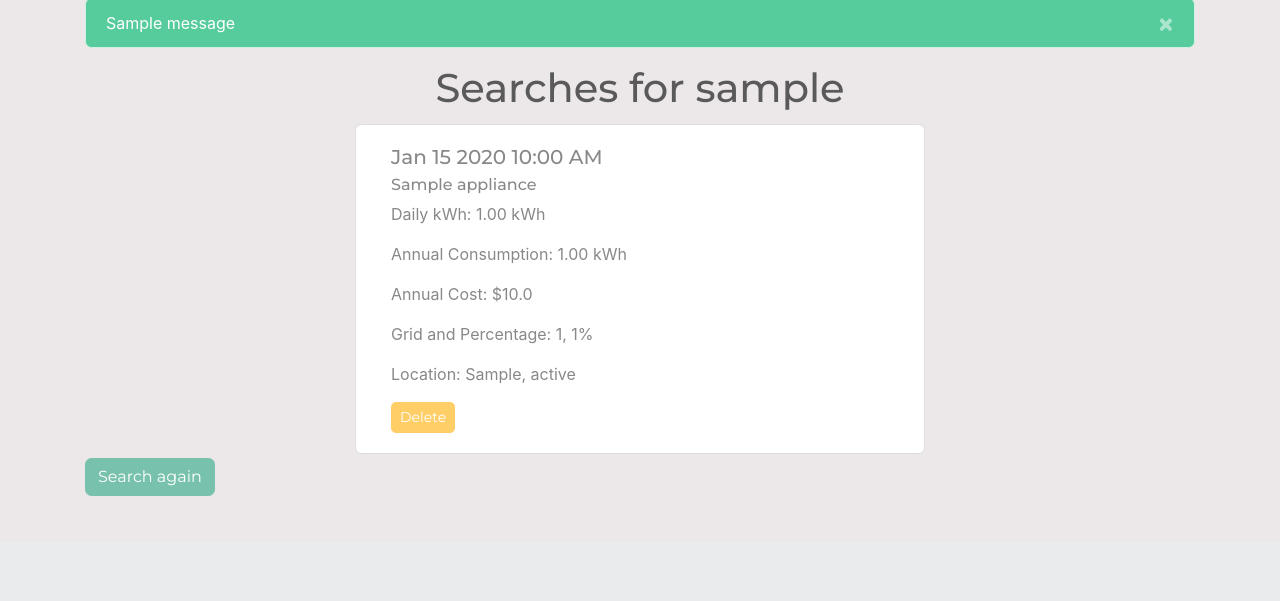
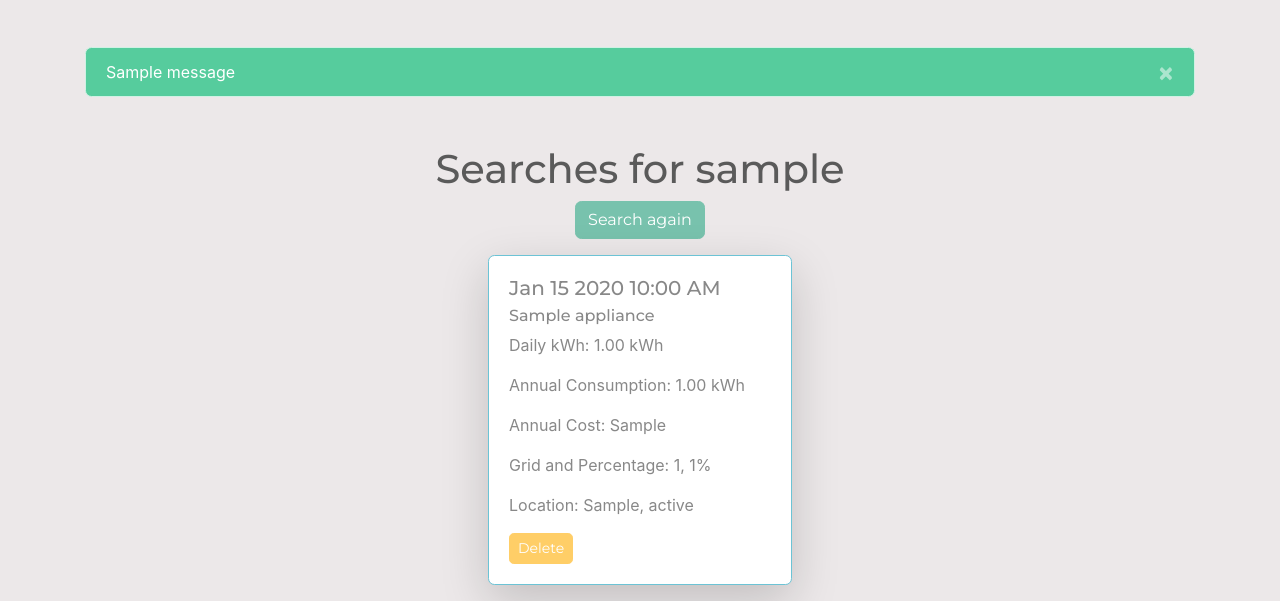
Before and after one commit to eaquin1/EnergyGuideCalculator, a Flask app: page /saved/1 in a window 1280 px wide. Shown: the part 258-859 px from the top of the page. Before the commit the page ends 800 px from the top, so only its background shows below. Run offline with Flask 2, Linux system fonts and the light colour scheme; the first user in the database is signed in; tables that the repository leaves empty hold one stand-in row (Sample ...); one stand-in notice (Sample message) is shown; some libraries are stand-ins or nearby versions.

Commit message:
refactored grid layout

```diff
--- a/app.py
+++ b/app.py
@@ -10,6 +10,7 @@ import utils
 from sqlalchemy.exc import IntegrityError
 from flask_login import LoginManager, current_user, login_required, login_user, logout_user
 import datetime
+import locale
 
 app = Flask(__name__)
 csrf = CSRFProtect(app)
@@ -37,6 +38,9 @@ connect_db(app)
 
 login_manager = LoginManager()
 login_manager.init_app(app)
+
+#set locale for formatting
+locale.setlocale(locale.LC_ALL, 'en_US')
 
 @login_manager.user_loader
 def load_user(user_id):
--- a/models.py
+++ b/models.py
@@ -82,7 +82,7 @@ class UserSearch(db.Model):
     appliance_id = db.Column(db.Integer, db.ForeignKey('appliances.id', ondelete='CASCADE'), nullable=False)
     daily_kWh = db.Column(db.Float, nullable=False)
     annual_Consump = db.Column(db.Float, nullable=False)
-    annual_Cost = db.Column(db.Float, nullable=False)
+    annual_Cost = db.Column(db.String, nullable=False)
     timestamp = db.Column(db.DateTime, nullable=False, default=datetime.utcnow())
     grid = db.Column(db.Text, nullable=False)
     gridpercent = db.Column(db.Integer, nullable=False)
@@ -92,7 +92,7 @@ class UserSearch(db.Model):
     @property
     def friendly_date(self):
         """"Return user friendly date"""
-        return f'{self.timestamp.strftime("%b %d %Y %H:%M %p")}'
+        return f'{self.timestamp.strftime("%b %d %Y %I:%M %p")}'
 
 class Utility(db.Model):
     """Average utility rates by location"""
--- a/static/energy.css
+++ b/static/energy.css
@@ -1,5 +1,9 @@
 body{
-  background-color: rgb(236, 232, 233);
+ background-color: rgb(236, 232, 233);
+}
+
+#bolt {
+  height: 28px;
 }
 
 #hero{
--- a/templates/base.html
+++ b/templates/base.html
@@ -15,9 +15,7 @@
 </head>
 <body>
     <nav class="navbar navbar-expand-md navbar-light bg-light">
-        <a class="navbar-brand" href="/">EnergyGuide <svg class="bi bi-lightning-fill" width="1em" height="1em" viewBox="0 0 16 16" fill="currentColor" xmlns="http://www.w3.org/2000/svg">
-            <path fill-rule="evenodd" d="M11.251.068a.5.5 0 01.227.58L9.677 6.5H13a.5.5 0 01.364.843l-8 8.5a.5.5 0 01-.842-.49L6.323 9.5H3a.5.5 0 01-.364-.843l8-8.5a.5.5 0 01.615-.09z" clip-rule="evenodd"/>
-          </svg></a>
+        <a class="navbar-brand" href="/">EnergyGuide <img src="https://img.icons8.com/nolan/64/lightning-bolt.png" alt="lightning-bolt" id="bolt"></a>
         <button class="navbar-toggler" type="button" data-toggle="collapse" data-target="#navbarSupportedContent" aria-controls="navbarSupportedContent" aria-expanded="false" aria-label="Toggle navigation">
             <span class="navbar-toggler-icon"></span>
         </button>
@@ -51,9 +49,18 @@
         </ul>
     </div>
     </nav>
+    <div class="container-fluid" id="hero"></div>
+    <div class="container">
 
+{% for category, message in get_flashed_messages(with_categories=True) %}
+        <div class="alert alert-{{ category }} alert-dismissible fade show mt-5" role="alert">{{ message }}
+            <button type="button" class="close" data-dismiss="alert" aria-label="Close">
+                <span aria-hidden="true">&times;</span>
+              </button>
+        </div>
+{% endfor %}
 
-
+        </div>
         {% block content %}
         {% endblock %}
 
--- a/templates/searches.html
+++ b/templates/searches.html
@@ -1,44 +1,43 @@
+
 {% extends 'base.html'%}
+{% block content %}
 
-{% block content %}
-<div class="container-fluid" id="hero"></div>
 <div class="container">
+  {% if searches == None %}
+  <h2>Please save some searches!</h2>
+  {%endif%}
+  <h1 class="text-center mt-5">Searches for {{current_user.username}}</h1>
+  <div class="row">
+    <a class="btn btn-primary mx-auto" href="/">Search again</a>
+  </div>
+  <div class="row justify-content-center">
+    {%for search in searches%}
 
-{% for category, message in get_flashed_messages(with_categories=True) %}
-        <div class="alert alert-{{ category }} alert-dismissible fade show" role="alert">{{ message }}
-            <button type="button" class="close" data-dismiss="alert" aria-label="Close">
-                <span aria-hidden="true">&times;</span>
-              </button>
-        </div>
+    <div class="card m-3 border border-info rounded shadow-lg" style="width: 19rem;">
+      <div class="card-body">
+        <h5 class="card-title">{{search.friendly_date}}</h5>
+        <h6 class="card-subtitle mb-2 text-muted">
+          {{search.appliances.name}}
+        </h6>
+        <p class="card-text">
+          Daily kWh: {{"{:.2f}".format(search.daily_kWh)}} kWh
+        </p>
+        <p class="card-text">
+          Annual Consumption: {{"{:.2f}".format(search.annual_Consump)}} kWh
+        </p>
+        <p class="card-text">Annual Cost: {{search.annual_Cost}}</p>
+        <p class="card-text">
+          Grid and Percentage: {{search.grid}}, {{search.gridpercent}}%
+        </p>
+        <p class="card-text">Location: {{search.city}}, {{search.state}}</p>
+        <form action="/delete-search/{{search.id}}" method="POST">
+          <input type="hidden" name="csrf_token" value="{{ csrf_token() }}" />
+          <button class="btn btn-sm btn-warning">Delete</button>
+        </form>
+      </div>
+    </div>
 
-{% endfor %}
-{% if searches == None %}
-<h2>Please save some searches!</h2>
-{%endif%}
-<h1 class="text-center">Searches for {{current_user.username}}</h1>
-{%for search in searches%}
-
-<div class="row justify-content-center">
-
-
-<div class="card m-1 col-sm-6">
-    <div class="card-body">
-      <h5 class="card-title">{{search.friendly_date}}</h5>
-      <h6 class="card-subtitle mb-2 text-muted">{{search.appliances.name}}</h6>
-      <p class="card-text">Daily kWh: {{"{:.2f}".format(search.daily_kWh)}} kWh</p>
-      <p class="card-text">Annual Consumption: {{"{:.2f}".format(search.annual_Consump)}} kWh</p>
-      <p class="card-text">Annual Cost: ${{search.annual_Cost}}</p>
-      <p class="card-text">Grid and Percentage: {{search.grid}}, {{search.gridpercent}}%</p>
-      <p class="card-text">Location: {{search.city}}, {{search.state}}</p>
-      <form action="/delete-search/{{search.id}}"  method="POST">
-        <input type="hidden" name="csrf_token" value="{{ csrf_token() }}"/>
-        <button class="btn btn-sm btn-warning">Delete</button>
-     </form>
-
-    </div>
+    {% endfor %}
   </div>
 </div>
-{% endfor %}
-<a class="btn btn-primary" href="/">Search again</a>
-</div>
 {% endblock %}
--- a/utils.py
+++ b/utils.py
@@ -1,6 +1,10 @@
 from app import db
 from models import db, connect_db, Appliance, Utility
 from collections import defaultdict
+import locale
+
+#set locale for formatting
+locale.setlocale(locale.LC_ALL, 'en_US')
 
 def get_appliances():
     """Returns a list of tuples, of the appliances sorted by category
@@ -64,6 +68,6 @@ def calculate_consumption(watts, hours, days, rate):
 
     calculations["daily_kWh"] = (float(watts) * float(hours)) / 1000
     calculations["annual_consump"] = calculations["daily_kWh"] * float(days)
-    calculations["annual_cost"] = calculations["annual_consump"] * (float(rate)/100)
+    calculations["annual_cost"] = locale.currency(calculations["annual_consump"] * (float(rate)/100))
 
     return calculations
```
Also changed, not shown: forms.py (+18 -1 lines), templates/about.html (+1 -10 lines), templates/edit.html (+6 -15 lines), templates/index.html (+2 -10 lines), templates/login.html (+2 -10 lines), templates/new-app.html (+2 -10 lines), templates/no_searches.html (+2 -12 lines), templates/results.html (+53 -32 lines), templates/signup.html (+1 -9 lines).
